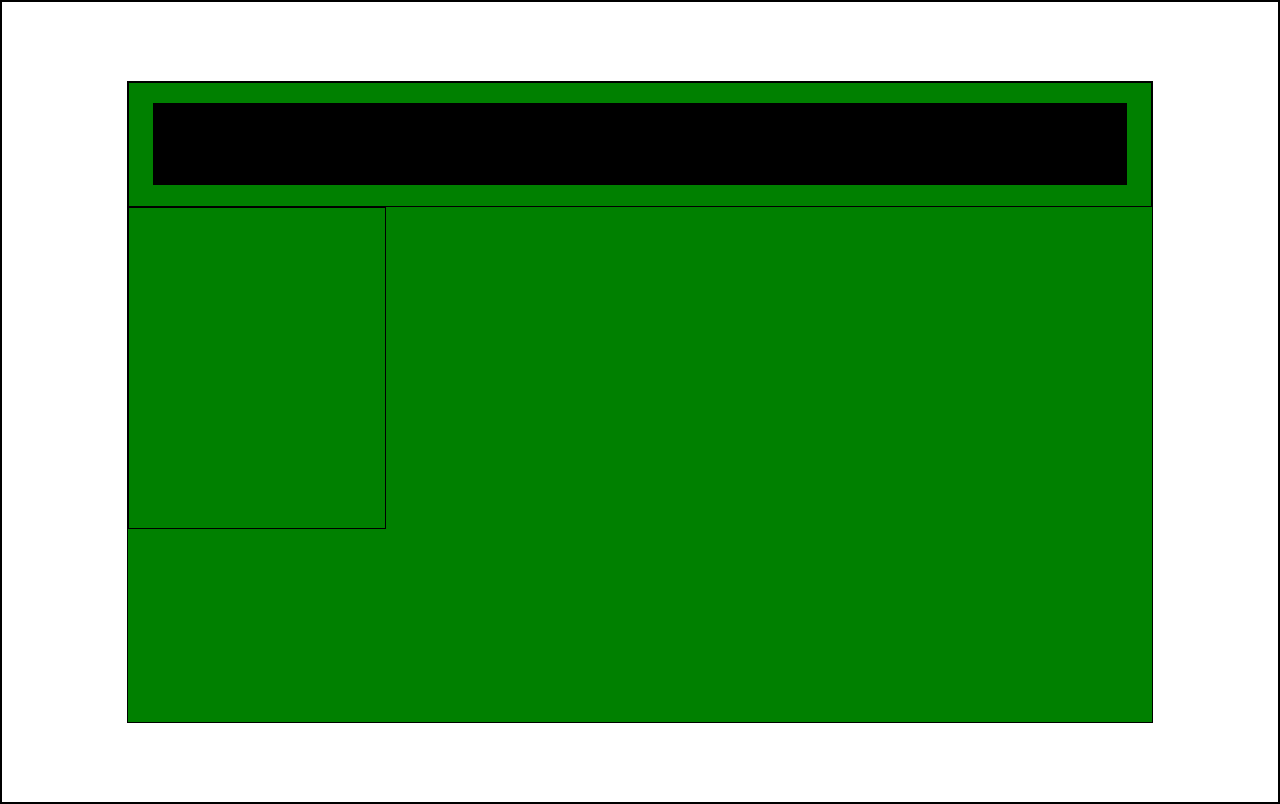
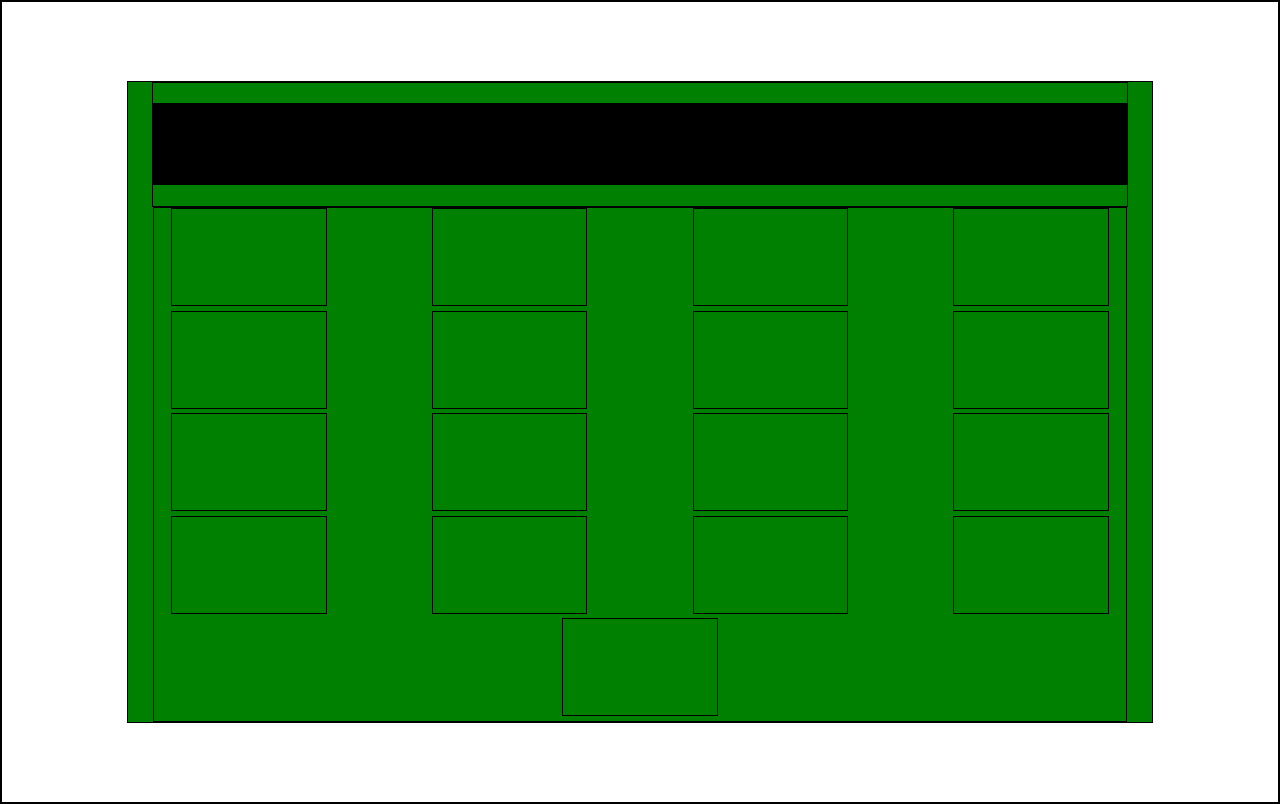
Before and after one commit to TechnicallyAustin/calculator, a plain HTML site: page index.html in a window 1280 px wide. Drawn offline with Linux system fonts and the light colour scheme.

Commit message:
created calculator buttons html

```diff
--- a/css/styles.css
+++ b/css/styles.css
@@ -14,9 +14,13 @@ body {
   background-color: green;
   height: 80vh;
   width: 80vw;
+  display: flex;
+  flex-direction: column;
+  justify-content: flex-start;
+  align-items: center;
 }
 
-.display-container{
+.display-container {
   display: flex;
   justify-content: center;
   align-items: center;
@@ -31,7 +35,16 @@ body {
 }
 
 .number-container {
-    height: 40vh;
-    width: 20vw;
+  height: 65vh;
+  width: 76vw;
+  display: flex;
+  justify-content: space-evenly;
+  flex-flow: row wrap;
+  column-gap: 9%;
 
 }
+
+.button {
+  height: 12vh;
+  width: 12vw;
+}
--- a/src/api.js
+++ b/src/api.js
@@ -10,61 +10,103 @@ function createCalculator() {
         display.setAttribute("class", "display");
     }; DisplayBox()
 
+    function buttons() {
+        const buttonContainer = calculator.appendChild(document.createElement("div"));
+        buttonContainer.setAttribute("class", "number-container")
+
         function numbers() {
-        const numberContainer = calculator.appendChild(document.createElement("div"));
-        numberContainer.setAttribute("class", "number-container")
 
             function zeroButton() {
-            const zero = numberContainer.appendChild(document.createElement("div"));
-            zero.setAttribute("class", "number one")
-        };
+                const zero = buttonContainer.appendChild(document.createElement("div"));
+                zero.setAttribute("class", "number zero button")
+            }; zeroButton()
+
             function oneButton() {
-            const one = numberContainer.appendChild(document.createElement("div"));
-            one.setAttribute("class", "number one")
-        };
+                const one = buttonContainer.appendChild(document.createElement("div"));
+                one.setAttribute("class", "number one button")
+            }; oneButton()
+
             function twoButton() {
-            const two = numberContainer.appendChild(document.createElement("div"));
-            two.setAttribute("class", "number one")
-        };
+                const two = buttonContainer.appendChild(document.createElement("div"));
+                two.setAttribute("class", "number two button")
+            }; twoButton()
+
             function threeButton() {
-            const three = numberContainer.appendChild(document.createElement("div"));
-            three.setAttribute("class", "number one")
-        };
+                const three = buttonContainer.appendChild(document.createElement("div"));
+                three.setAttribute("class", "number three button")
+            }; threeButton()
+
             function fourButton() {
-            const four = numberContainer.appendChild(document.createElement("div"));
-            four.setAttribute("class", "number one")
-        };
+                const four = buttonContainer.appendChild(document.createElement("div"));
+                four.setAttribute("class", "number four button")
+            }; fourButton()
+
             function fiveButton() {
-            const five = numberContainer.appendChild(document.createElement("div"));
-            five.setAttribute("class", "number one")
-        };
+                const five = buttonContainer.appendChild(document.createElement("div"));
+                five.setAttribute("class", "number five button")
+            }; fiveButton()
+
             function sixButton() {
-            const six = numberContainer.appendChild(document.createElement("div"));
-            six.setAttribute("class", "number one")
-        };
+                const six = buttonContainer.appendChild(document.createElement("div"));
+                six.setAttribute("class", "number six button")
+            }; sixButton()
+
             function sevenButton() {
-            const seven = numberContainer.appendChild(document.createElement("div"));
-            seven.setAttribute("class", "number one")
-        };
+                const seven = buttonContainer.appendChild(document.createElement("div"));
+                seven.setAttribute("class", "number seven button")
+            }; sevenButton()
+
             function eightButton() {
-            const eight = numberContainer.appendChild(document.createElement("div"));
-            eight.setAttribute("class", "number one")
-        };
+                const eight = buttonContainer.appendChild(document.createElement("div"));
+                eight.setAttribute("class", "number eight button")
+            }; eightButton()
+
             function nineButton() {
-            const nine = numberContainer.appendChild(document.createElement("div"));
-            nine.setAttribute("class", "number one")
-        };
+                const nine = buttonContainer.appendChild(document.createElement("div"));
+                nine.setAttribute("class", "number nine button")
+            }; nineButton()
         }; numbers()
 
         function operators() {
-        function addButton() {}
-        function subtractButton() {}
-        function multiplyButton() {}
-        function divideButton() {}
-        function exponentButton() {}
-        function squareRootButton() {}
-        function equalsButton() {}
-    }
+            function addButton() {
+                const add = buttonContainer.appendChild(document.createElement("div"));
+                add.setAttribute("class", "operator add button")
+            }; addButton()
+
+            function subtractButton() {
+                const subtract = buttonContainer.appendChild(document.createElement("div"));
+                subtract.setAttribute("class", "operator subtract button")
+            }; subtractButton()
+
+            function multiplyButton() {
+            const multiply = buttonContainer.appendChild(document.createElement("div"));
+            multiply.setAttribute("class", "operator multiply button");
+            }; multiplyButton()
+
+            function divideButton() {
+                const divide = buttonContainer.appendChild(document.createElement("div"));
+                divide.setAttribute("class", "operator divide button")
+            } divideButton()
+
+            function exponentButton() {
+                const exponent = buttonContainer.appendChild(document.createElement("div"));
+                exponent.setAttribute("class", "operator exponent button")
+            }; exponentButton()
+
+            function squareRootButton() {
+                const squareRoot = buttonContainer.appendChild(document.createElement("div"));
+                squareRoot.setAttribute("class", "operator squareRoot button")
+            }; squareRootButton()
+
+            function equalsButton() {
+                const equals = buttonContainer.appendChild(document.createElement("div"));
+                equals.setAttribute("class", "operator equals button")
+            }; equalsButton()
+
+        }; operators()
+
+    }; buttons()
+
 
 
 
```
Lines whose indentation alone changed are shown as unchanged.
